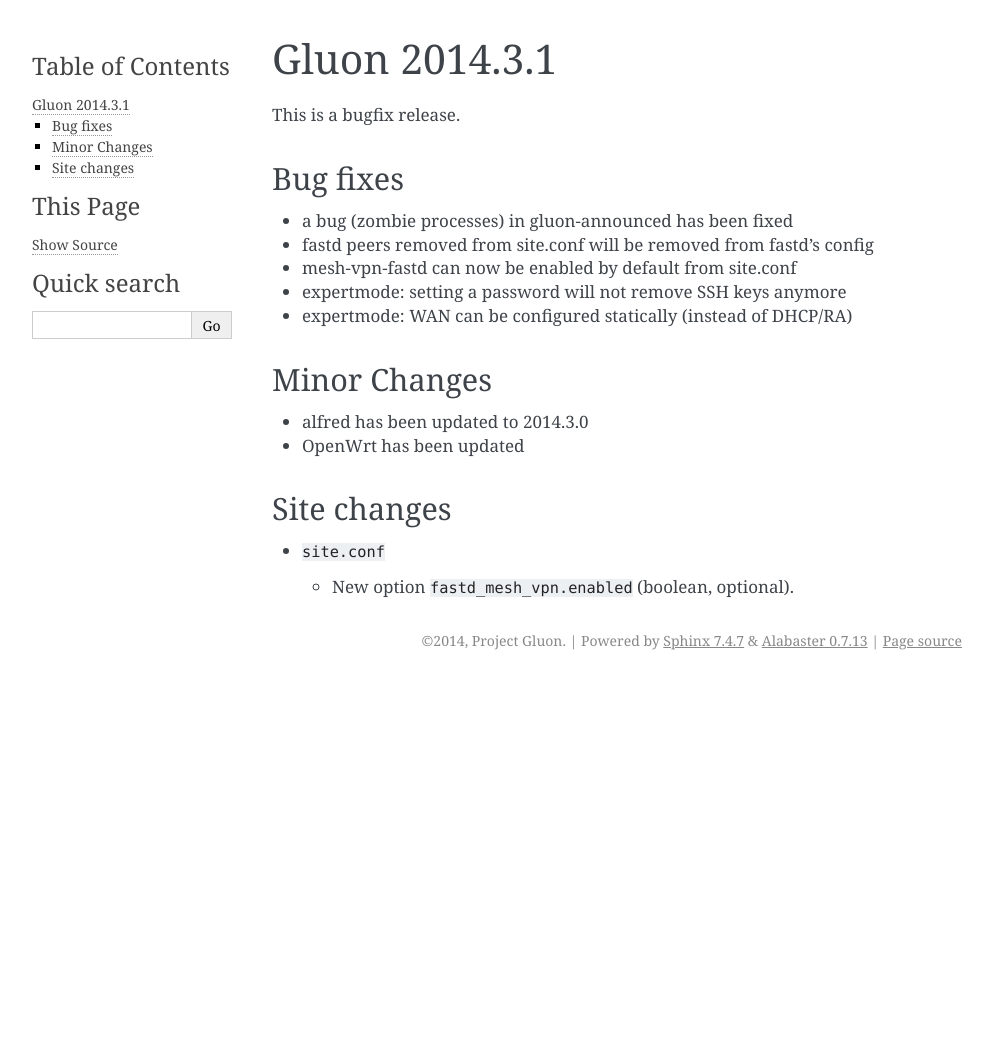
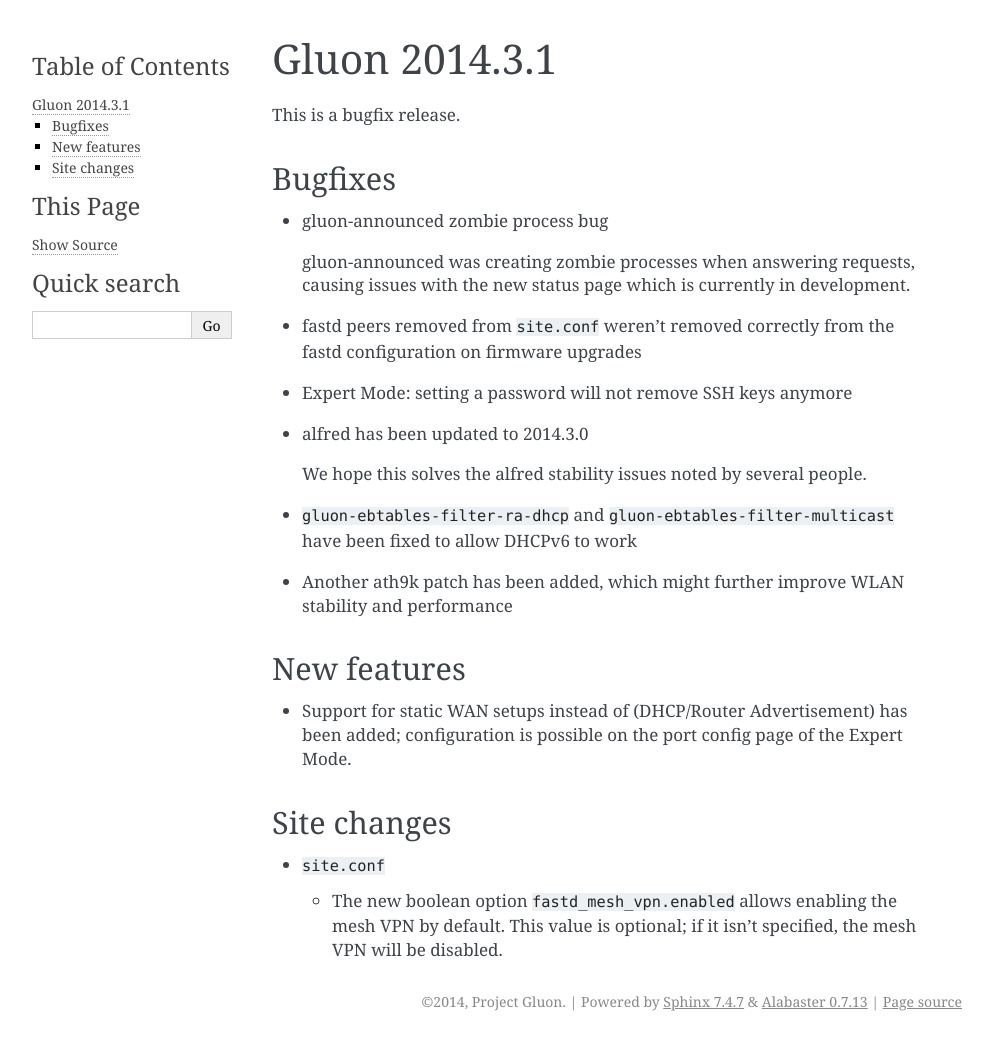
Before and after one commit to freifunk-gluon/gluon, a Sphinx documentation site: the page built from docs/releases/v2014.3.1.rst, in a window 1280 px wide. Shown: the whole page, without its empty margins (148-1141 px from the left). Built offline with Sphinx 7.4.7, drawn with Linux system fonts in a browser that asks for light colours; before the commit the page ends 900 px from its top, so only the background shows below that.

Commit message:
Extend v2014.3.1 release notes

```diff
--- a/docs/releases/v2014.3.1.rst
+++ b/docs/releases/v2014.3.1.rst
@@ -3,24 +3,37 @@
 
 This is a bugfix release.
 
-Bug fixes
-~~~~~~~~~
+Bugfixes
+~~~~~~~~
 
-* a bug (zombie processes) in gluon-announced has been fixed
-* fastd peers removed from site.conf will be removed from fastd's config
-* mesh-vpn-fastd can now be enabled by default from site.conf
-* expertmode: setting a password will not remove SSH keys anymore
-* expertmode: WAN can be configured statically (instead of DHCP/RA)
+* gluon-announced zombie process bug
 
-Minor Changes
-~~~~~~~~~~~~~
+  gluon-announced was creating zombie processes when answering requests, causing issues
+  with the new status page which is currently in development.
 
+* fastd peers removed from ``site.conf`` weren't removed correctly from the fastd configuration
+  on firmware upgrades
+* Expert Mode: setting a password will not remove SSH keys anymore
 * alfred has been updated to 2014.3.0
-* OpenWrt has been updated
+
+  We hope this solves the alfred stability issues noted by several people.
+
+* ``gluon-ebtables-filter-ra-dhcp`` and ``gluon-ebtables-filter-multicast`` have been fixed
+  to allow DHCPv6 to work
+
+* Another ath9k patch has been added, which might further improve WLAN stability and performance
+
+New features
+~~~~~~~~~~~~
+
+* Support for static WAN setups instead of (DHCP/Router Advertisement) has been added;
+  configuration is possible on the port config page of the Expert Mode.
 
 Site changes
 ~~~~~~~~~~~~
 
 * ``site.conf``
 
-  - New option ``fastd_mesh_vpn.enabled`` (boolean, optional).
+  - The new boolean option ``fastd_mesh_vpn.enabled`` allows
+    enabling the mesh VPN by default. This value is optional;
+    if it isn't specified, the mesh VPN will be disabled.
```
